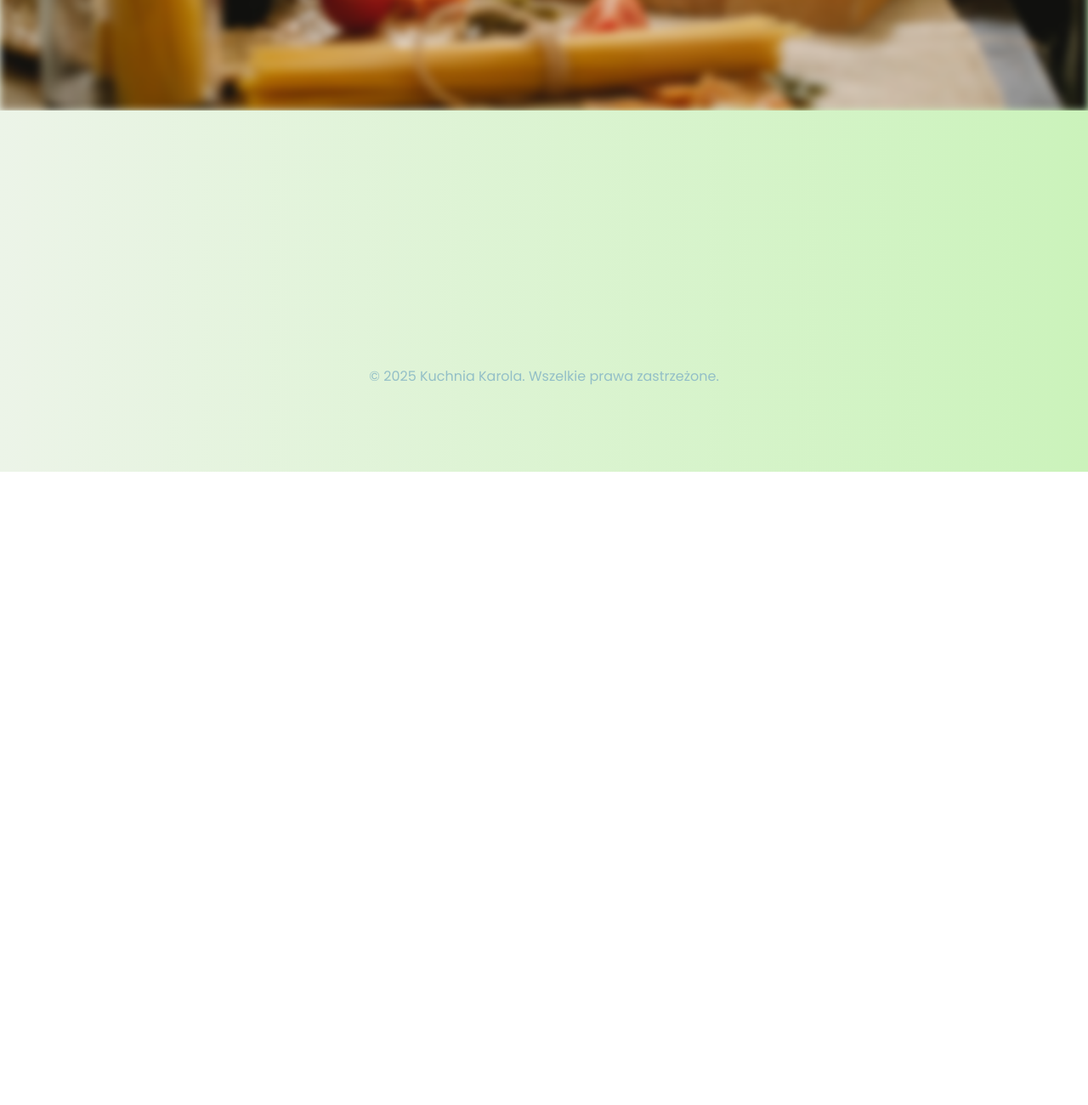
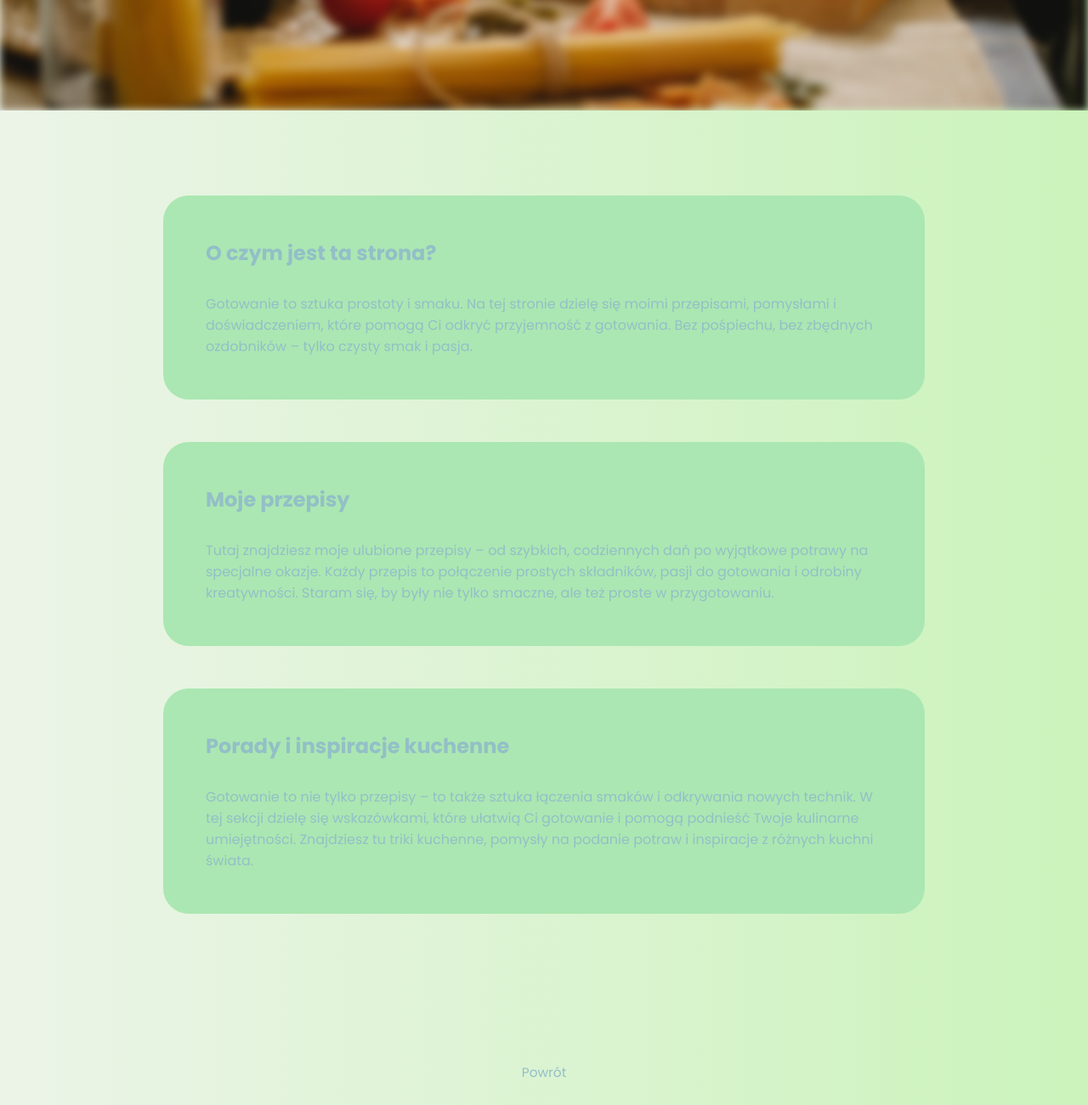
Before and after one commit to mocnykarolek/hih-wai-project, a plain HTML site: page index.html in a window 1280 px wide. Shown: the part 720-2020 px from the top of the page at 85% size. Before the commit the page ends 1275 px from the top, so only its background shows below. Drawn offline with nearby package versions, Linux system fonts and the light colour scheme.

Commit message:
main site done

```diff
--- a/index.html
+++ b/index.html
@@ -11,7 +11,7 @@
     <meta name="description" content="" />
     <meta name="viewport" content="width=device-width, initial-scale=1" />
     <link rel="stylesheet" href="styles/index.css" />
-    <link rel="icon" type="image/x-icon" href="images/favicon.png" />
+    <link rel="icon" type="image/x-icon" href="images/logo.png" />
 
     <link rel="preconnect" href="https://fonts.googleapis.com" />
     <link rel="preconnect" href="https://fonts.gstatic.com" crossorigin />
@@ -21,18 +21,18 @@
     />
   </head>
   <body>
-    <header class="nigga">
-      <div class="logo">
-        <img src="images/logo.png" alt="Logo" width="500px" height="500px" />
-
-
-      </div>
+    <header class="header_class">
+      <a href="index.html">
+        <div class="logo">
+          <img src="images/logo.png" alt="Logo" width="500px" height="500px" />
+        </div>
+      </a>
 
       <nav class="nav-bar">
         <ul class="nav-links">
-          <li><a href="#">Strona Główna</a></li>
-          <li><a href="#">Kategorie</a></li>
-          <li><a href="#">Nowości</a></li>
+          <li><a href="#">Przepisy</a></li>
+          <li><a href="#">Galeria</a></li>
+          <li><a href="#">O mnie</a></li>
         </ul>
       </nav>
 
@@ -41,11 +41,43 @@
 
     <main>
       <section class="main-photo">
-
-        <button id="main-button">Wiecej</button>
-
+        <a href="#first-text1"><button id="main-button">Wiecej</button></a>
       </section>
 
+      <div id="main_div">
+        <section id="first-text1" class="main-tex first-section">
+          <h2>O czym jest ta strona?</h2>
+          <p>
+            Gotowanie to sztuka prostoty i smaku. Na tej stronie dzielę się
+            moimi przepisami, pomysłami i doświadczeniem, które pomogą Ci odkryć
+            przyjemność z gotowania. Bez pośpiechu, bez zbędnych ozdobników –
+            tylko czysty smak i pasja.
+          </p>
+        </section>
+        <section id="first-text2" class="main-tex">
+          <h2>Moje przepisy</h2>
+          <p>
+            Tutaj znajdziesz moje ulubione przepisy – od szybkich, codziennych
+            dań po wyjątkowe potrawy na specjalne okazje. Każdy przepis to
+            połączenie prostych składników, pasji do gotowania i odrobiny
+            kreatywności. Staram się, by były nie tylko smaczne, ale też proste
+            w przygotowaniu.
+          </p>
+        </section>
+        <section id="first-text3" class="main-tex">
+          <h2>Porady i inspiracje kuchenne</h2>
+          <p>
+            Gotowanie to nie tylko przepisy – to także sztuka łączenia smaków i
+            odkrywania nowych technik. W tej sekcji dzielę się wskazówkami,
+            które ułatwią Ci gotowanie i pomogą podnieść Twoje kulinarne
+            umiejętności. Znajdziesz tu triki kuchenne, pomysły na podanie
+            potraw i inspiracje z różnych kuchni świata.
+          </p>
+        </section>
+      </div>
+      <section class="back_top_sec">
+        <a class="back-to-top" href="#top">Powrót</a>
+      </section>
     </main>
     <footer id="footer">
       <p>© 2025 Kuchnia Karola. Wszelkie prawa zastrzeżone.</p>
@@ -53,7 +85,5 @@
 
     <script src="https://unpkg.com/scrollreveal@4.0.0/dist/scrollreveal.min.js"></script>
     <script src="index.js"></script>
-
-
   </body>
 </html>
--- a/index.js
+++ b/index.js
@@ -2,8 +2,13 @@
 
 // ScrollReveal().reveal('#footer', {delay: 400, origin: 'bottom', distance: '40%', reset: true});
 
-ScrollReveal().reveal("#nigga2", {
-  duration: 2000,
-  origin: "bottom",
-  distance: "300px",
-});
+// ScrollReveal().reveal("#footer", {
+//   duration: 2000,
+//   origin: "bottom",
+//   distance: "300px",
+// });
+
+
+
+
+ScrollReveal().reveal('#main_div section', { delay: 50, origin: 'left', distance: '30%', interval: 200, reset: true});
--- a/styles/index.css
+++ b/styles/index.css
@@ -1,3 +1,7 @@
+html {
+  scroll-behavior: smooth;
+}
+
 * {
   box-sizing: border-box;
   padding: 0;
@@ -7,7 +11,7 @@
 body {
   height: 100%;
   margin: 0;
-  background: linear-gradient(90deg, #ECF4E8, #CBF3BB);
+  background: linear-gradient(90deg, #ecf4e8, #cbf3bb);
 }
 a {
   color: inherit;
@@ -25,13 +29,12 @@ h3,
 p,
 a,
 button {
-  color: #93BFC7;
+  color: #93bfc7;
   font-family: "poppins", sans-serif;
 }
 
 html {
   height: 100%;
-
 }
 
 main {
@@ -39,8 +42,7 @@ main {
   justify-content: center;
 }
 
-
-.nigga {
+.header_class {
   display: flex;
   justify-content: space-between;
   flex-direction: row;
@@ -75,7 +77,6 @@ main {
   display: flex;
   align-items: center;
   gap: 0.1vw;
-
 }
 
 .logo:hover {
@@ -88,18 +89,6 @@ main {
 .logo img {
   width: 150px;
   height: 150px;
-}
-
-
-
-#nigga2 {
-  width: 100vw;
-  filter: blur(10px);
-  transition: all 0.5s ease;
-}
-
-#nigga2:hover {
-  filter: blur(3px);
 }
 
 .strokeme {
@@ -132,7 +121,7 @@ main {
 
 #footer {
   display: flex;
-  margin-top: 300px;
+  margin-top: 200px;
   padding-bottom: 100px;
   align-items: flex-end;
   justify-content: center;
@@ -159,7 +148,7 @@ main {
   content: "";
   position: absolute;
   inset: 0;
-  background: url('../images/spaghetti-6639970_1920.jpg') center/cover no-repeat;
+  background: url("../images/spaghetti-6639970_1920.jpg") center/cover no-repeat;
   filter: blur(5px);
   transition: filter 0.5s ease;
   z-index: 0;
@@ -187,3 +176,34 @@ main {
   background-color: #b0b3b53d;
   scale: 1.1;
 }
+
+.main-tex {
+  background: linear-gradient(90deg, #abe7b2, #abe7b2);
+  border: none;
+  border-radius: 30px;
+  margin: 25px 15%;
+  padding: 50px;
+  display: flex;
+  flex-direction: column;
+  gap: 30px;
+}
+
+.back-to-top {
+  display: flex;
+  justify-content: center;
+  text-align: center;
+  margin-top: 150px;
+}
+
+.back-to-top {
+  font-size: 1.2vw;
+}
+
+.first-section {
+  margin-top: 100px;
+}
+
+#main_div {
+  display: flex;
+  flex-direction: column;
+}
```
